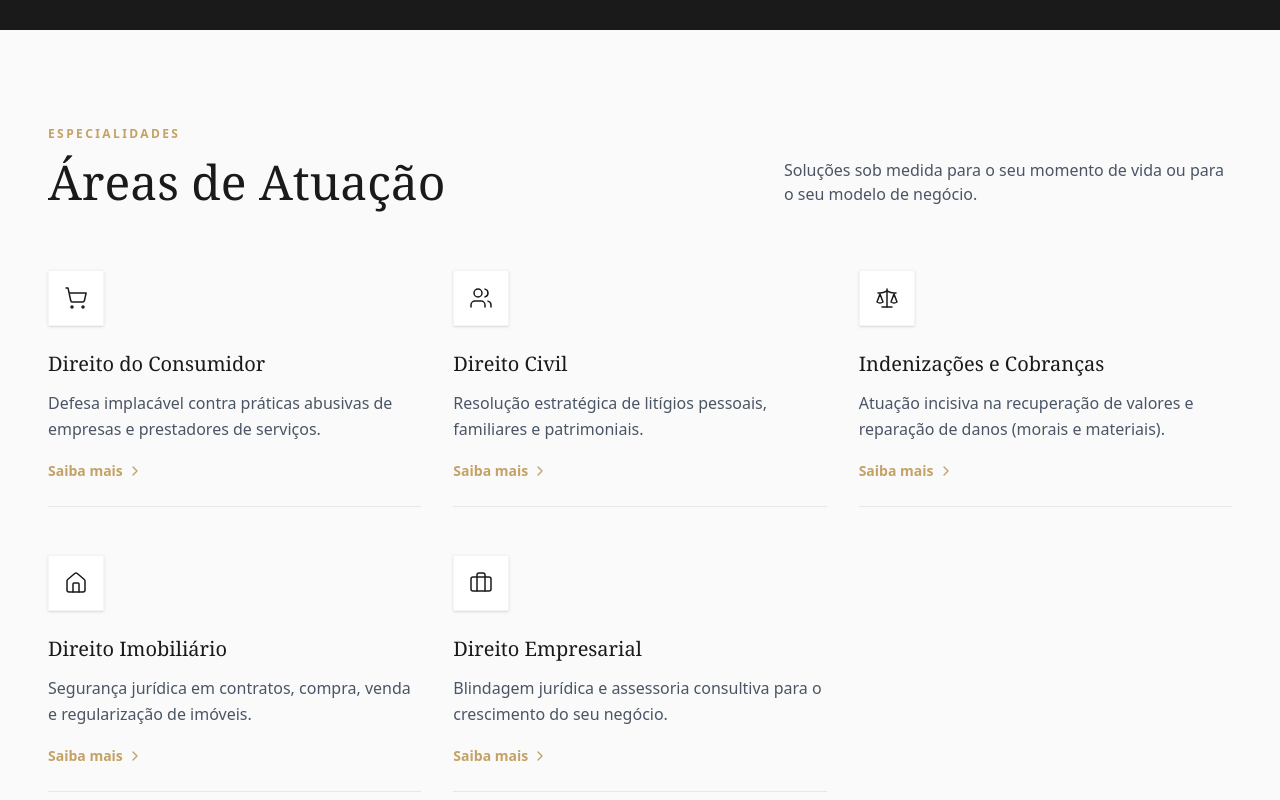
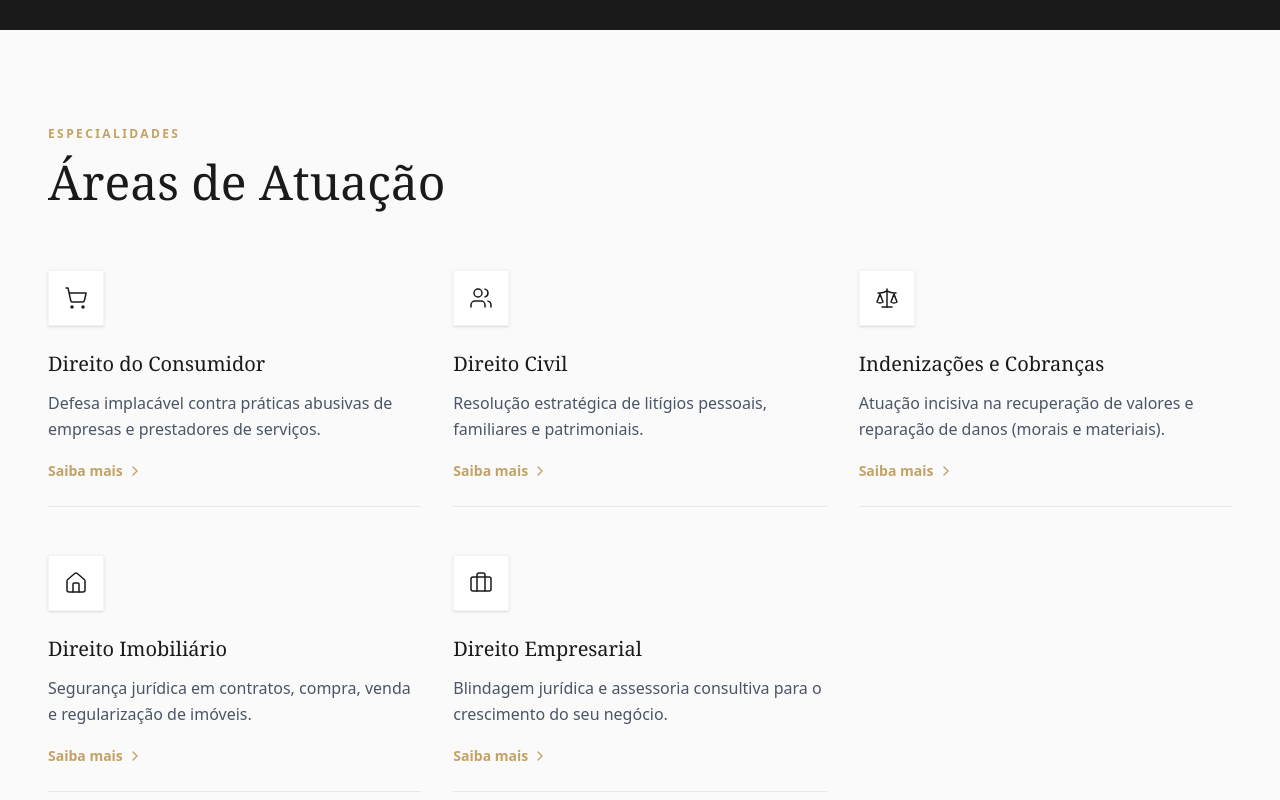
Before and after one commit to RogerioJunior1/landing-pages-advocacia, a React (Vite) app: page / in a window 1280 px wide. Shown: the part 1135-1935 px from the top of the page. Built offline with nearby package versions, Linux system fonts and the light colour scheme.

Commit message:
Update Home.jsx

```diff
--- a/src/components/Home.jsx
+++ b/src/components/Home.jsx
@@ -202,8 +202,7 @@ const Home = () => {
               </h3>
             </div>
             <p className="max-w-md text-gray-600">
-              Soluções sob medida para o seu momento de vida ou para o seu
-              modelo de negócio.
+
             </p>
           </div>
 
```
